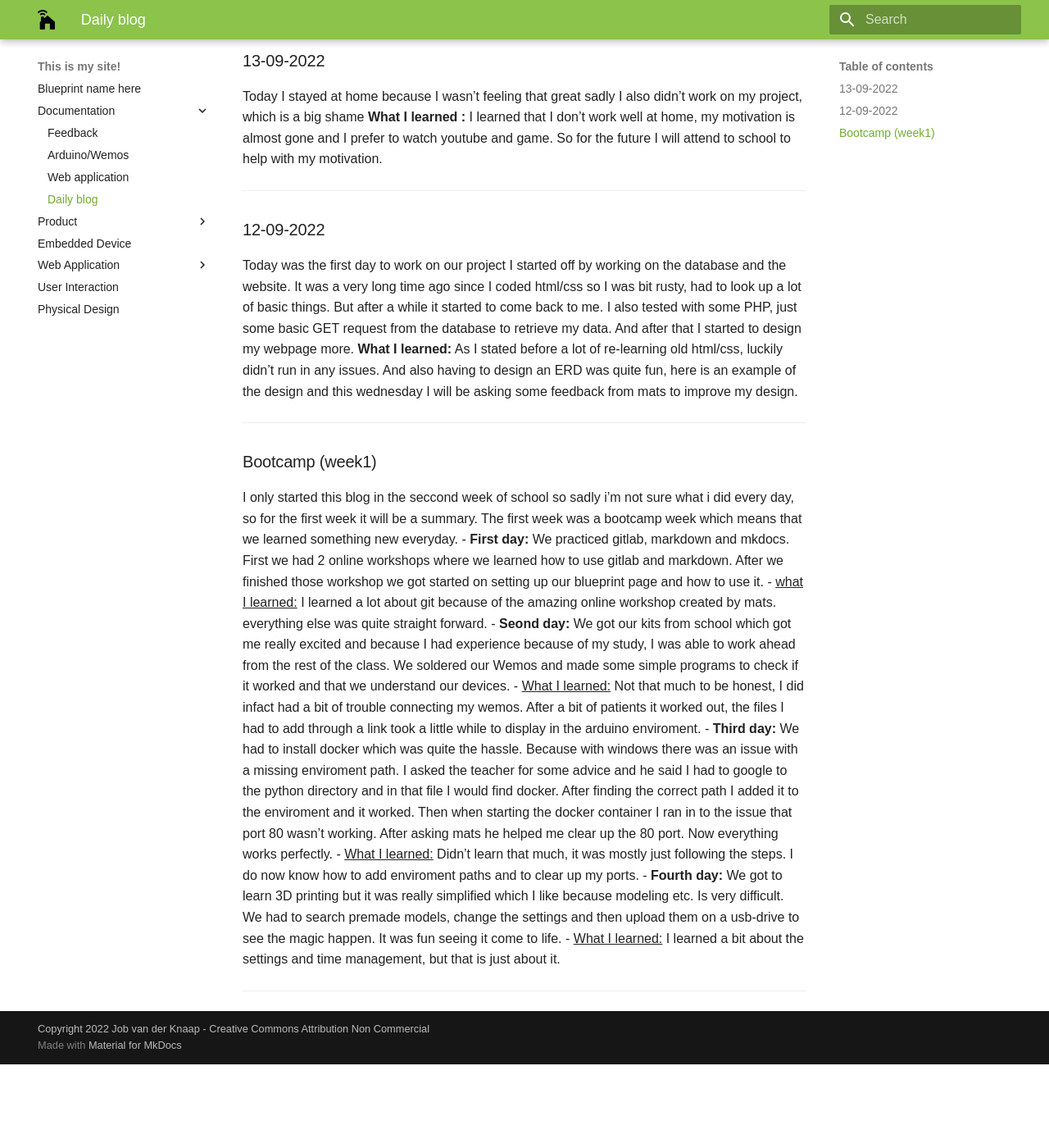
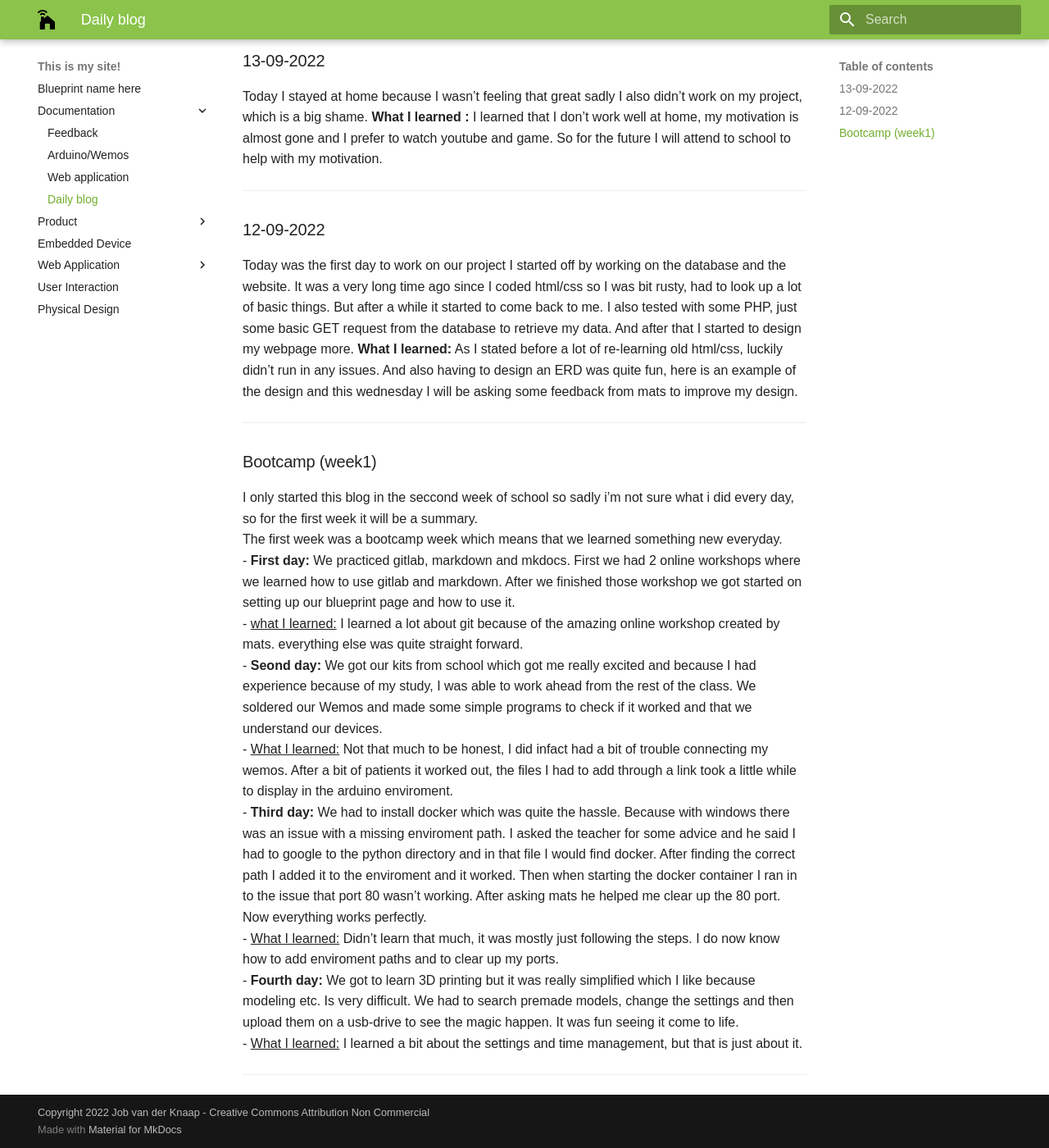
Before and after one commit to jobknaap/Test-import, an MkDocs documentation site: the page built from docs/blog.md, in a window 1280 px wide and 1400 px high, scrolled down 121 px. Shown: the whole window at 82% size. Built offline with MkDocs 1.6.1 and Material for MkDocs 9.7.7, drawn with Linux system fonts in a browser that asks for light colours; some web fonts are replaced; before the commit the page ends 1419 px from its top, so only the background shows below that.

```diff
--- a/docs/blog.md
+++ b/docs/blog.md
@@ -1,7 +1,7 @@
 # Daily blog
 
 ### 13-09-2022
-Today I stayed at home because I wasn't feeling that great sadly I also didn't work on my project, which is a big shame
+Today I stayed at home because I wasn't feeling that great sadly I also didn't work on my project, which is a big shame.
 **What I learned :** I learned that I don't work well at home, my motivation is almost gone and I prefer to watch youtube and game. So for the future I will attend to school to help with my motivation.
 
 ---
@@ -13,15 +13,15 @@ Today was the first day to work on our project I started off by working on the d
 ---
 
 ### Bootcamp (week1)
-I only started this blog in the seccond week of school so sadly i'm not sure what i did every day, so for the first week it will be a summary.
-The first week was a bootcamp week which means that we learned something new everyday.
-- **First day:** We practiced gitlab, markdown and mkdocs. First we had 2 online workshops where we learned how to use gitlab and markdown. After we finished those workshop we got started on setting up our blueprint page and how to use it.
-  - <u>what I learned:</u> I learned a lot about git because of the amazing online workshop created by mats. everything else was quite straight forward.
-- **Seond day:** We got our kits from school which got me really excited and because I had experience because of my study, I was able to work ahead from the rest of the class. We soldered our Wemos and made some simple programs to check if it worked and that we understand our devices.
-  - <u>What I learned:</u> Not that much to be honest, I did infact had a bit of trouble connecting my wemos. After a bit of patients it worked out, the files I had to add through a link took a little while to display in the arduino enviroment.
-- **Third day:** We had to install docker which was quite the hassle. Because with windows there was an issue with a missing enviroment path. I asked the teacher for some advice and he said I had to google to the python directory and in that file I would find docker. After finding the correct path I added it to the enviroment and it worked. Then when starting the docker container I ran in to the issue that port 80 wasn't working. After asking mats he helped me clear up the 80 port. Now everything works perfectly.
-  - <u>What I learned:</u> Didn't learn that much, it was mostly just following the steps. I do now know how to add enviroment paths and to clear up my ports.
--  **Fourth day:** We got to learn 3D printing but it was really simplified which I like because modeling etc. Is very difficult. We had to search premade models, change the settings and then upload them on a usb-drive to see the magic happen. It was fun seeing it come to life.
+I only started this blog in the seccond week of school so sadly i'm not sure what i did every day, so for the first week it will be a summary.<br>
+The first week was a bootcamp week which means that we learned something new everyday.<br>
+- **First day:** We practiced gitlab, markdown and mkdocs. First we had 2 online workshops where we learned how to use gitlab and markdown. After we finished those workshop we got started on setting up our blueprint page and how to use it.<br>
+  - <u>what I learned:</u> I learned a lot about git because of the amazing online workshop created by mats. everything else was quite straight forward.<br>
+- **Seond day:** We got our kits from school which got me really excited and because I had experience because of my study, I was able to work ahead from the rest of the class. We soldered our Wemos and made some simple programs to check if it worked and that we understand our devices.<br>
+  - <u>What I learned:</u> Not that much to be honest, I did infact had a bit of trouble connecting my wemos. After a bit of patients it worked out, the files I had to add through a link took a little while to display in the arduino enviroment.<br>
+- **Third day:** We had to install docker which was quite the hassle. Because with windows there was an issue with a missing enviroment path. I asked the teacher for some advice and he said I had to google to the python directory and in that file I would find docker. After finding the correct path I added it to the enviroment and it worked. Then when starting the docker container I ran in to the issue that port 80 wasn't working. After asking mats he helped me clear up the 80 port. Now everything works perfectly.<br>
+  - <u>What I learned:</u> Didn't learn that much, it was mostly just following the steps. I do now know how to add enviroment paths and to clear up my ports.<br>
+-  **Fourth day:** We got to learn 3D printing but it was really simplified which I like because modeling etc. Is very difficult. We had to search premade models, change the settings and then upload them on a usb-drive to see the magic happen. It was fun seeing it come to life.<br>
    -  <u>What I learned:</u> I learned a bit about the settings and time management, but that is just about it.
 
 ---
```
